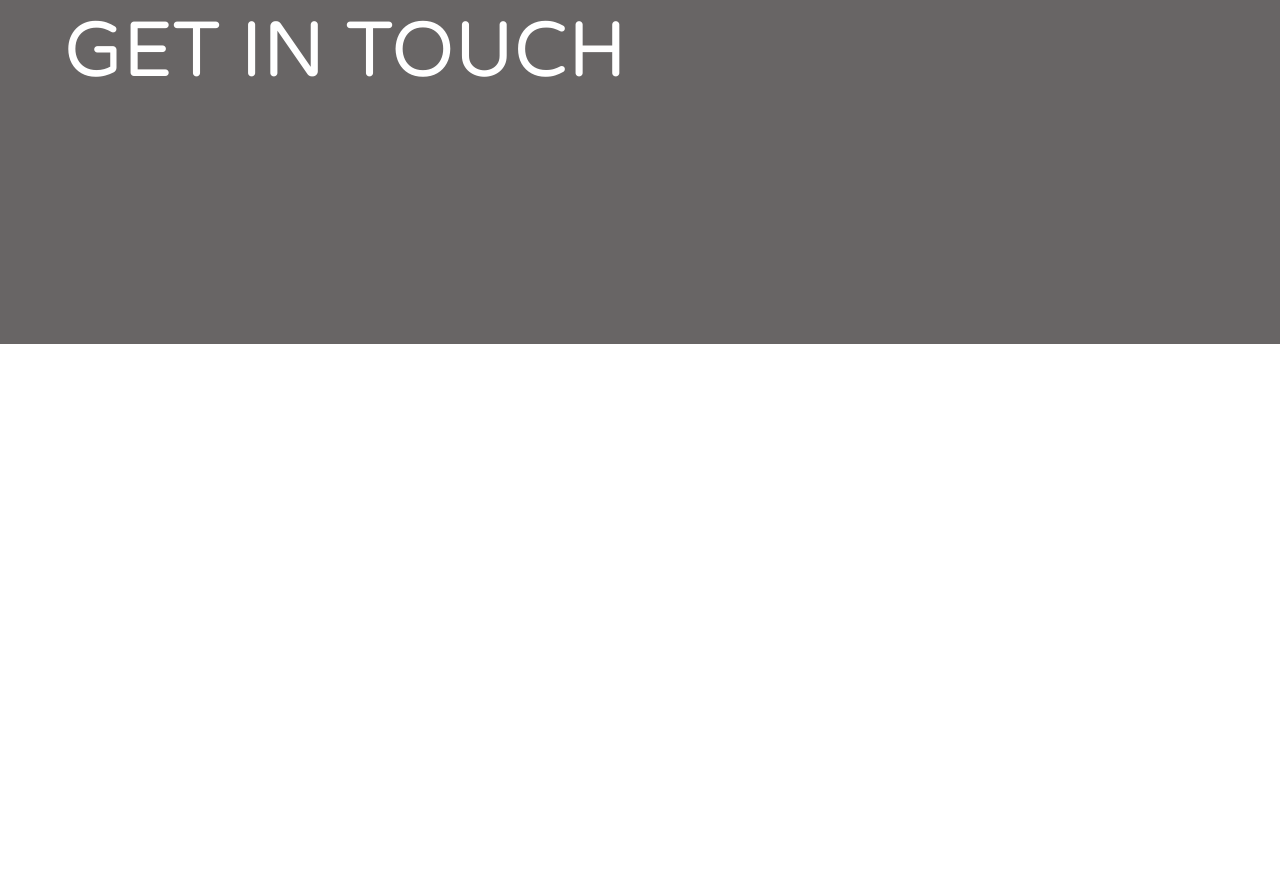
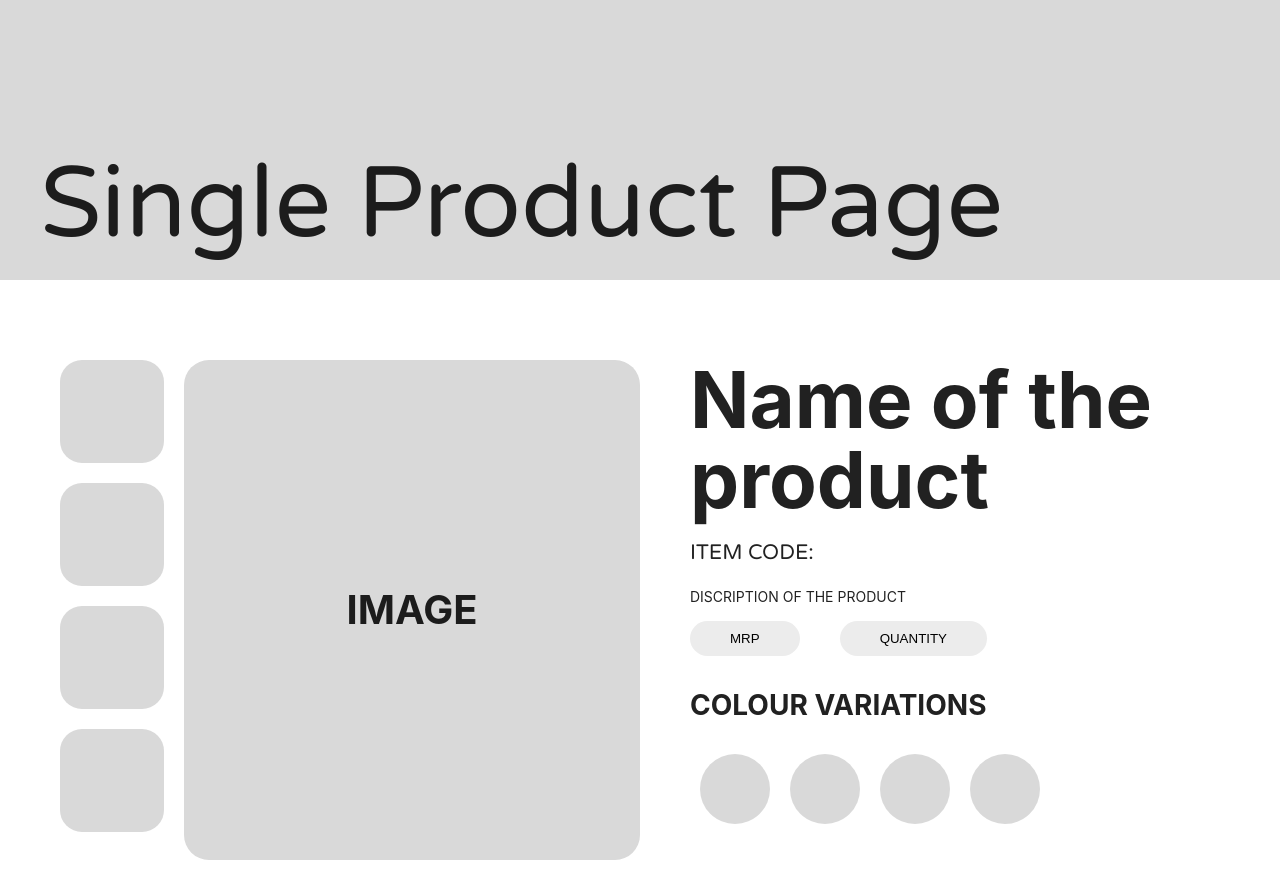
Before and after one commit to webtesting22/seedo, a React (Vite) app: page /product-name in a window 1280 px wide. Before the commit this address had no page. Shown: the part 200-1081 px from the top of the page. Before the commit the page ends 800 px from the top, so only its background shows below. Built offline with nearby package versions, Linux system fonts and the light colour scheme; a web font is replaced by a local one.

Commit message:
Update SingleProduct Page

```diff
--- /dev/null
+++ b/src/SEDOComponents/CommonComponents/SingleProductPage/SingleProductPage.css
@@ -0,0 +1,156 @@
+.TopBannerContainer {
+    min-height: 400px;
+    background-color: #D9D9D9;
+    display: flex;
+    align-items: end;
+    padding: 0px 40px;
+    margin-top: 5rem;
+}
+
+.TopBannerContainer h1 {
+    font-size: 100px;
+    margin-bottom: 0px;
+}
+
+.ProductMainImageContainer {
+    min-height: 500px;
+    width: 100%;
+    background-color: #D9D9D9;
+    border-radius: 25px;
+    display: flex;
+    align-items: center;
+    justify-content: center;
+}
+
+.ProductImagesContainer h1 {
+    font-size: 40px;
+}
+
+.ProductSpecificationDetailsContainer {
+    padding-left: 50px;
+}
+
+.ProductSpecificationDetailsContainer h1 {
+    font-size: 78px;
+    margin-bottom: 0px;
+    margin-top: 0px;
+    line-height: 80px;
+}
+
+.SingelProductPageContainerLayout {
+    margin-top: 5rem;
+    padding: 0px 40px;
+}
+
+.ButtonContainerProduct button:first-child {
+    margin-left: 0px;
+}
+
+.ButtonContainerProduct button {
+    background-color: #ECECEC;
+    padding: 10px 40px;
+    border-radius: 36px;
+    border: none;
+    margin: 0px 20px;
+    color: black;
+}
+
+.ColorVariationContainer h3 {
+    font-size: 28px;
+}
+
+.ColorVariationContainer ul {
+    display: flex;
+    align-items: center;
+    padding: 0px;
+}
+
+.ColorVariationContainer ul li {
+    background-color: #D9D9D9;
+    width: 70px;
+    height: 70px;
+    list-style: none;
+    margin: 0px 10px;
+    border-radius: 50%;
+}
+
+.ProductOtherImageContainer {
+    display: flex;
+    flex-direction: column;
+}
+
+.ProductOtherImageContainer>div:first-child {
+    margin-top: 0px;
+}
+
+.ProductOtherImageContainer>div {
+    width: 104px;
+    height: 103px;
+    background-color: #D9D9D9;
+    margin: 10px 20px;
+    border-radius: 22px;
+}
+
+.ProductImagesContainer {
+    display: flex;
+
+}
+
+.SpecificationContainer h2 {
+    margin-bottom: 0px;
+}
+
+.BuyNowContainer {
+    margin-top: 5rem;
+    padding: 0px 40px;
+}
+
+.BuyNowContainer h1 {
+    font-size: 78px;
+}
+
+.OptionsContainer .ant-row .ant-col:first-child .HeaderHeadingContainer {
+    background-color: #868686;
+}
+
+.OptionsContainer .ant-row .ant-col .HeaderHeadingContainer {
+    background-color: #B2AAAA;
+    padding: 5px 30px;
+}
+
+.HeaderHeadingContainer h1 {
+    font-size: 28px;
+    text-align: center;
+}
+
+.logosContainer {
+    background-color: #D9D9D9;
+    padding-bottom: 20px;
+}
+
+.logosContainer ul {
+    padding: 0px;
+    display: flex;
+    flex-direction: column;
+    justify-content: center;
+    align-items: center;
+}
+
+.logosContainer ul li {
+    background: white;
+    list-style: none;
+    height: 96px;
+    border-radius:22px;
+    margin: 10px 0px;
+    width: 70%;
+    display: flex;
+    align-items: center;
+    justify-content: center;
+}
+.SIMILARPRODUCTSContainer{
+    padding: 0px 40px;
+    margin-top: 5rem;
+}
+.SIMILARPRODUCTSContainer h1{
+    font-size: 78px;
+}
--- /dev/null
+++ b/src/SEDOComponents/CommonComponents/SingleProductPage/SingleProductPage.jsx
@@ -0,0 +1,124 @@
+import React from "react";
+import Navigation from "../Navigation/Navigation";
+import "./SingleProductPage.css"
+import { Row, Col } from "antd";
+const SingleProductPage = () => {
+    return (
+        <>
+            <Navigation />
+            <section className="SingleProductPageContainer">
+                <div className="TopBannerContainer">
+                    <h1>Single Product Page</h1>
+                </div>
+                <div className="SingelProductPageContainerLayout">
+                    <Row>
+                        <Col lg={12} md={24}>
+                            <div className="ProductImagesContainer">
+                                <div className="ProductOtherImageContainer">
+                                    <div>
+
+                                    </div>
+                                    <div>
+
+                                    </div>
+                                    <div>
+
+                                    </div>
+                                    <div>
+
+                                    </div>
+
+                                </div>
+                                <div className="ProductMainImageContainer">
+                                    <h1>IMAGE</h1>
+                                </div>
+                            </div>
+                        </Col>
+                        <Col lg={12} md={24} >
+                            <div className="ProductSpecificationDetailsContainer">
+                                <h1>Name of the product</h1>
+                                <h2>ITEM CODE:   </h2>
+                                <p>DISCRIPTION OF THE PRODUCT</p>
+                                <div className="ButtonContainerProduct">
+                                    <button>MRP</button>
+                                    <button>QUANTITY</button>
+                                </div>
+                                <div className="ColorVariationContainer">
+                                    <h3>COLOUR VARIATIONS</h3>
+                                    <ul>
+                                        <li></li>
+                                        <li></li>
+                                        <li></li>
+                                        <li></li>
+
+                                    </ul>
+                                </div>
+                                <br />
+                                <div className="SpecificationContainer">
+                                    <h2>Specification</h2>
+                                    <p>Material Type Virgin grade, </p>
+                                    <ul>
+                                        <li>  High strength</li>
+                                        <li>ABS Material</li>
+                                        <li>Frequency 27 MHZ</li>
+                                        <li>  USB Included No</li>
+                                        <li> Scale 1:18</li>
+                                        <li> Non rechargeable</li>
+                                        <li>HSN C o d e 95030030</li>
+                                        <li> Box Size 48 pcs./box</li>
+                                    </ul>
+
+                                </div>
+                            </div>
+                        </Col>
+                    </Row>
+                </div>
+                <div className="BuyNowContainer">
+                    <div>
+                        <h1>Buy now!</h1>
+                    </div>
+                    <div className="OptionsContainer">
+                        <Row>
+                            <Col lg={12} md={24} style={{width:"100%"}}>
+                                <div className="logosContainer">
+                                    <div className="HeaderHeadingContainer">
+                                        <h1>ONLINE</h1>
+
+                                    </div>
+                                    <div>
+                                        <ul>
+                                            <li>BRAND LOGO</li>
+                                            <li>BRAND LOGO</li>
+                                            <li>BRAND LOGO</li>
+                                        </ul>
+                                    </div>
+                                </div>
+                            </Col>
+                            <Col lg={12} md={24} style={{width:"100%"}}>
+                                <div className="logosContainer">
+                                    <div className="HeaderHeadingContainer">
+                                        <h1>OFFLINE STORE</h1>
+
+                                    </div>
+                                    <div>
+                                        <ul>
+                                            <li>BRAND LOGO</li>
+                                            <li>BRAND LOGO</li>
+                                            <li>BRAND LOGO</li>
+                                        </ul>
+                                    </div>
+                                </div>
+                            </Col>
+                        </Row>
+                    </div>
+                </div>
+                <div className="SIMILARPRODUCTSContainer">
+                    <div>
+                        <h1>SIMILAR PRODUCTS </h1>
+                    </div>
+                </div>
+            </section>
+        </>
+    )
+}
+export default SingleProductPage
--- a/src/SEDOComponents/Components/ProductShow/Product.jsx
+++ b/src/SEDOComponents/Components/ProductShow/Product.jsx
@@ -86,7 +86,7 @@ const Products = () => {
             </div>
             <section id="ProductContainer">
                 <div className="ProductHeaderContainer">
-                    <h1>CATALOGUE</h1>
+                    <h1>Product Categories</h1>
                 </div>
                 <div className="CatalogueCardsContainer">
                     <Row>
--- a/src/SEDOComponents/Routes/Routes.jsx
+++ b/src/SEDOComponents/Routes/Routes.jsx
@@ -9,18 +9,21 @@ import Footer from "../CommonComponents/Footer/Footer";
 import Navigation from "../CommonComponents/Navigation/Navigation";
 import CertificationAndClient from "../Components/CertificationAndClient/CertificationAndClient";
 import Contact from "../CommonComponents/ContactUs/Contact";
+import SingleProductPage from "../CommonComponents/SingleProductPage/SingleProductPage";
 
 const SEDORoutes = () => {
     return (
         <>
 
             {/* <MegaNavigation /> */}
+            {/* <Navigation/> */}
             <Routes>
                 <Route path="/" element={<HomeRoutes />} />
                 <Route path="/products" element={<Products />} />
                 <Route path="/aboutSeedo" element={<AboutSeedo />} />
                 <Route path="/certification-and-client" element={<CertificationAndClient />} />
                 <Route path="/contact" element={<Contact />} />
+                <Route path="/product-name" element={<SingleProductPage />} />
             </Routes>
             <Footer />
         </>
```
